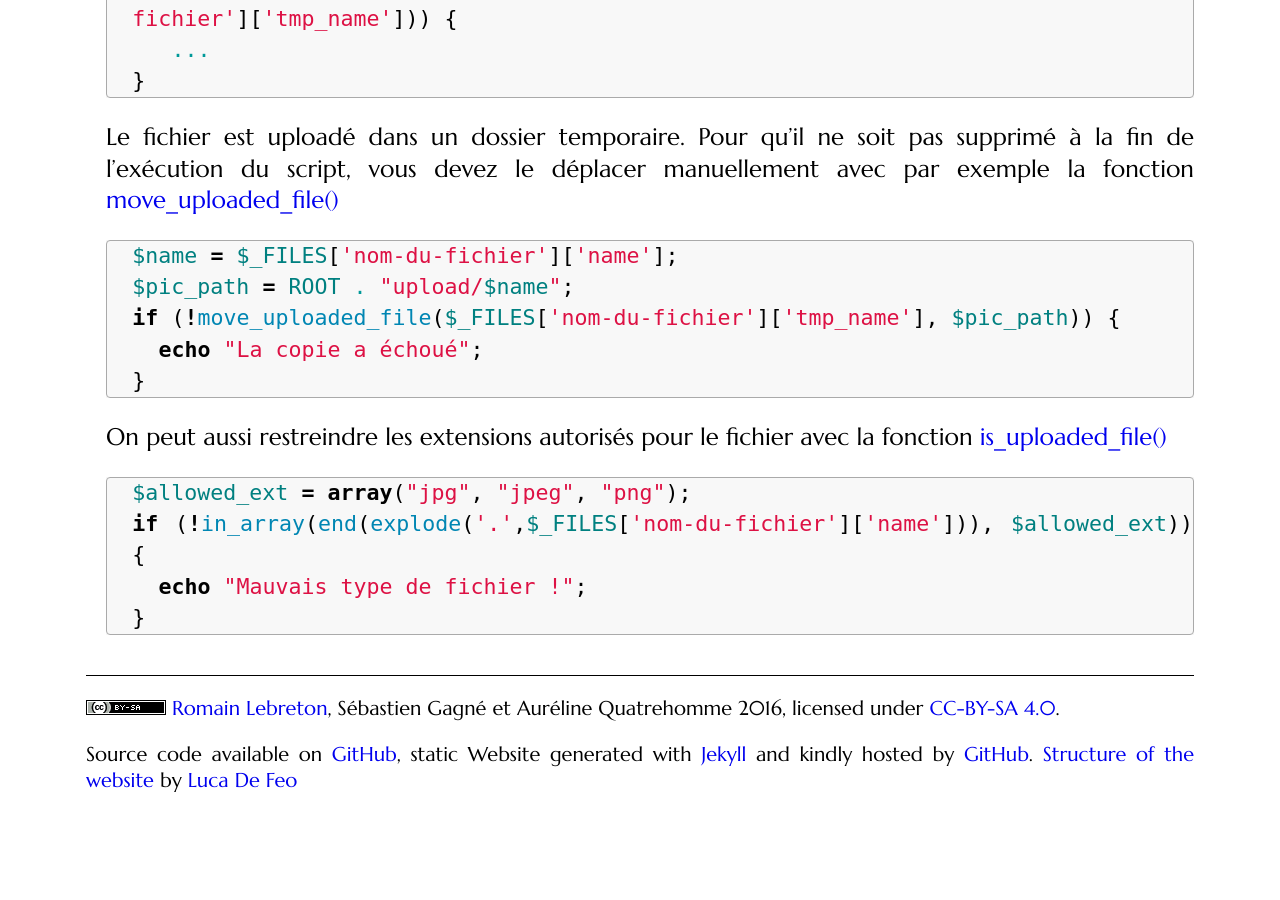
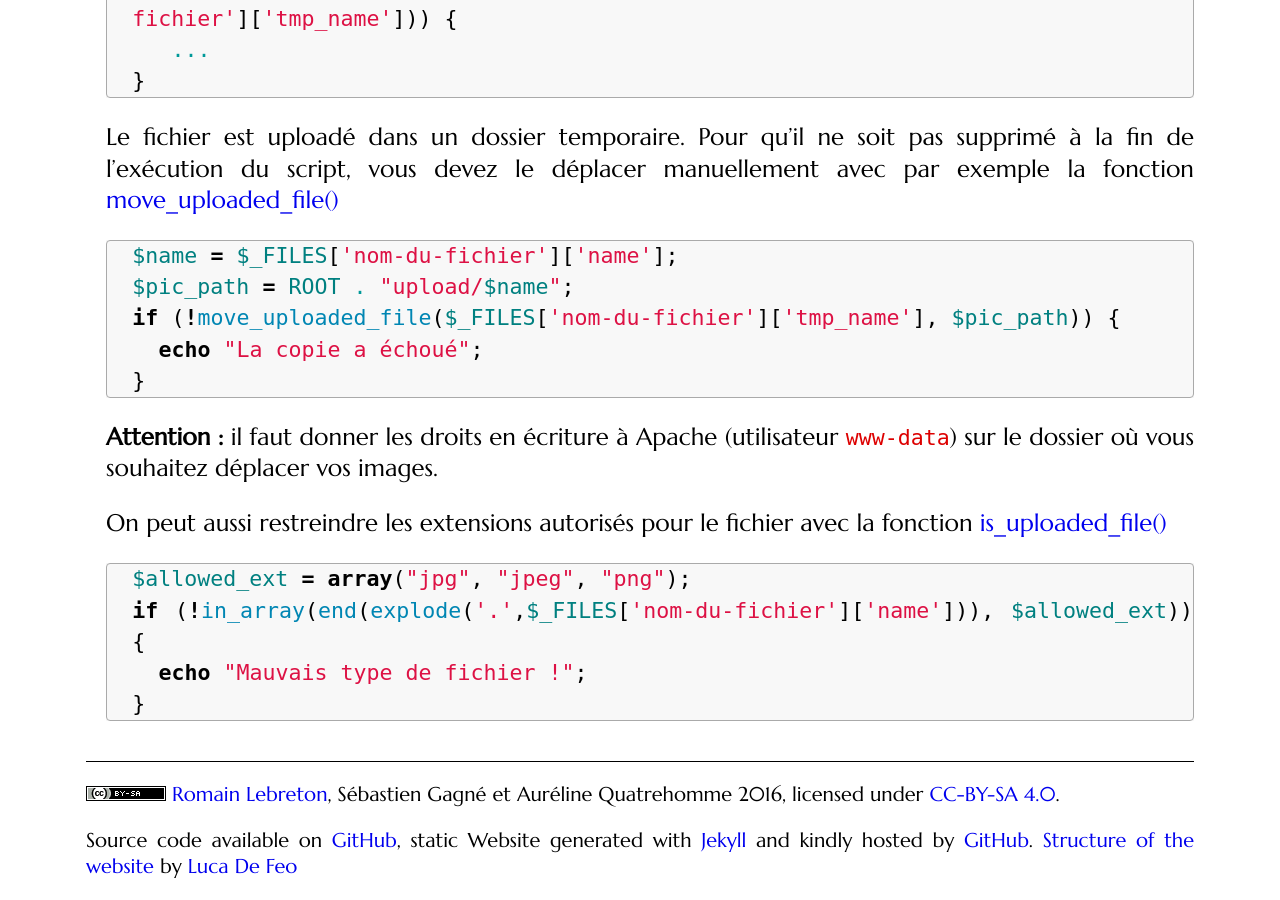
Before and after one commit to romainlebreton/R3.01-DeveloppementWeb, a Jekyll site: the page built from assets/tut4-complement.md, in a window 1280 px wide and 900 px high, scrolled down 928 px. Built offline with Jekyll 4.4.1, drawn with Linux system fonts in a browser that asks for light colours; some web fonts are replaced; before the commit the page ends 1742 px from its top, so only the background shows below that.

````diff
--- a/assets/tut4-complement.md
+++ b/assets/tut4-complement.md
@@ -53,6 +53,10 @@ if (!move_uploaded_file($_FILES['nom-du-fichier']['tmp_name'], $pic_path)) {
 }
 ```
 
+**Attention :** il faut donner les droits en écriture à Apache (utilisateur
+`www-data`) sur le dossier où vous souhaitez déplacer vos images.
+
+
 On peut aussi restreindre les extensions autorisés pour le fichier avec la
 fonction
 [is_uploaded_file()](http://php.net/manual/en/function.is-uploaded-file.php)
````
Also changed, not shown: index.md (+1 -1 lines).
